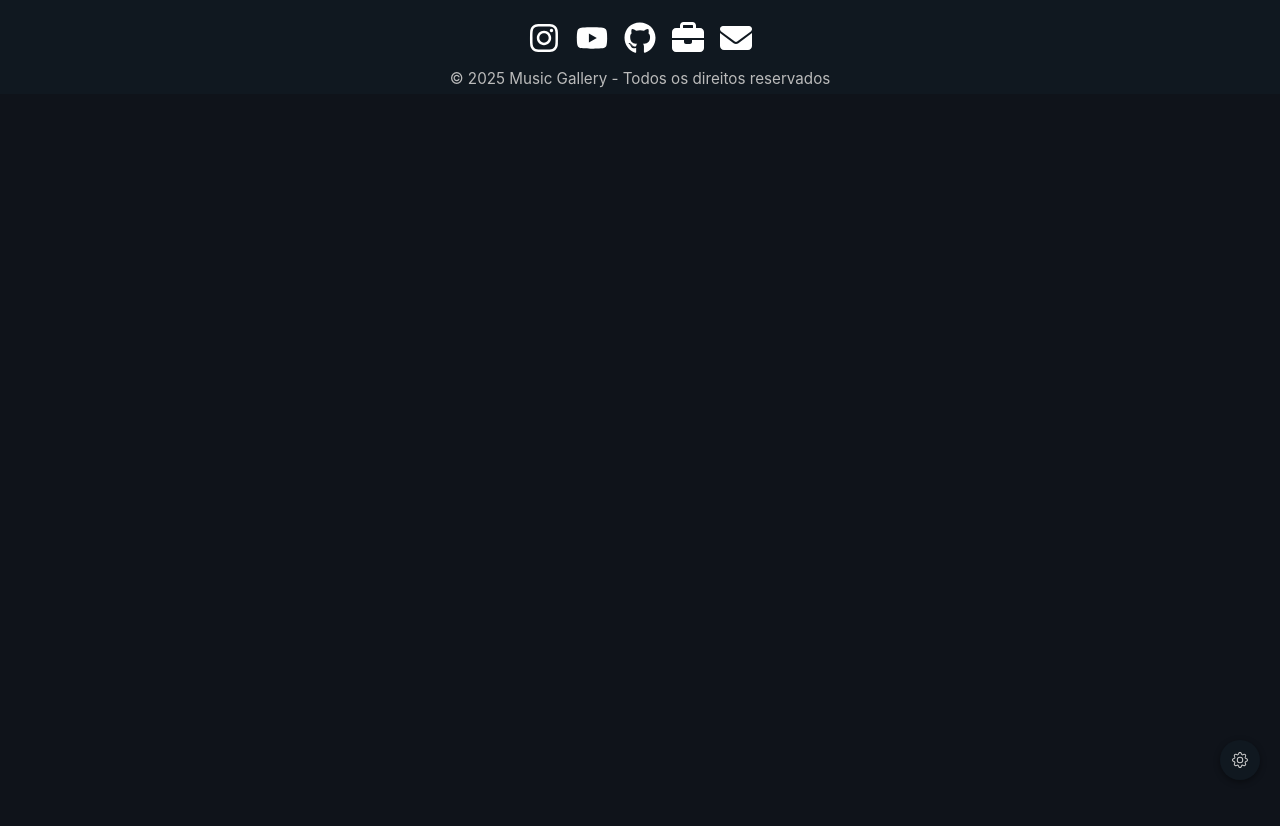
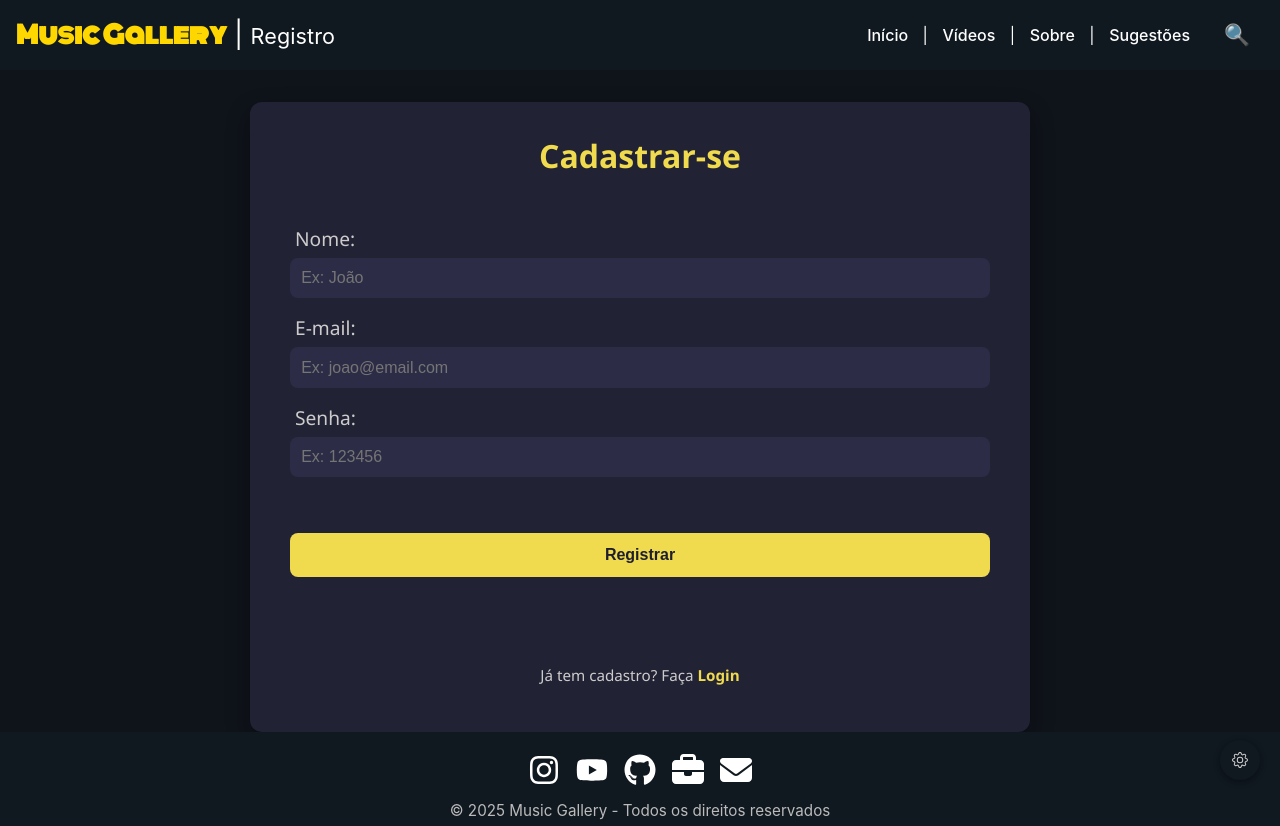
Before and after one commit to MMaffi/musicgallery-fullstack, a React (Create React App) app in the folder frontend/: page /register in a window 1280 px wide. Before the commit the page ends 800 px from the top, so only its background shows below. Built offline with nearby package versions, Linux system fonts and the light colour scheme.

Commit message:
new register page

```diff
--- a/frontend/src/App.js
+++ b/frontend/src/App.js
@@ -8,6 +8,8 @@ import Home from './pages/home';
 import VideosPage from './pages/videospage';
 import AboutPage from './pages/aboutpage';
 import SuggestionsPage from './pages/suggestionspage';
+
+import RegisterPage from './pages/registerpage';
 
 const mockVideos = [
   {
@@ -145,6 +147,7 @@ function App() {
               <Navbar subtitle="Sugestões" />
             }
           />
+          <Route path="/register" element={<RegisterPage />} />
         </Routes>
 
         <Routes>
--- /dev/null
+++ b/frontend/src/pages/registerpage.js
@@ -0,0 +1,109 @@
+import React, { useState } from 'react';
+import Navbar from '../components/navbar';
+import '../styles/register.css';
+import { NavLink } from 'react-router-dom';
+
+function RegisterPage() {
+  const [formData, setFormData] = useState({
+    name: '',
+    email: '',
+    password: ''
+  });
+
+  const [status, setStatus] = useState(null);
+  const [errorMessage, setErrorMessage] = useState('');
+
+  const handleChange = (e) => {
+    const { name, value } = e.target;
+    setFormData(prev => ({ ...prev, [name]: value }));
+  };
+
+  const handleSubmit = async (e) => {
+    e.preventDefault();
+    setStatus('loading');
+    setErrorMessage('');
+
+    try {
+      const res = await fetch('http://localhost:3000/api/auth/register', {
+        method: 'POST',
+        headers: { 'Content-Type': 'application/json' },
+        body: JSON.stringify(formData)
+      });
+
+      if (res.ok) {
+        setStatus('success');
+        setFormData({ name: '', email: '', password: '' });
+      } else {
+        const data = await res.json();
+        setErrorMessage(data.message || 'Erro ao registrar');
+        setStatus('error');
+      }
+    } catch (err) {
+      setErrorMessage('Erro na conexão');
+      setStatus('error');
+    }
+  };
+
+  return (
+    <>
+      <Navbar subtitle="Registro" />
+      <main className='register-container'>
+        <div className="register-page">
+            <h2>Cadastrar-se</h2>
+            <form onSubmit={handleSubmit}>
+                <label htmlFor="name">Nome:</label>
+                <input
+                    id="name"
+                    name="name"
+                    type="text"
+                    placeholder='Ex: João'
+                    value={formData.name}
+                    onChange={handleChange}
+                    autoComplete='off'
+                    required
+                />
+
+                <label htmlFor="email">E-mail:</label>
+                <input
+                    id="email"
+                    name="email"
+                    type="email"
+                    placeholder='Ex: joao@email.com'
+                    value={formData.email}
+                    onChange={handleChange}
+                    autoComplete='off'
+                    required
+                />
+
+                <label htmlFor="password">Senha:</label>
+                <input
+                    id="password"
+                    name="password"
+                    type="password"
+                    placeholder='Ex: 123456'
+                    value={formData.password}
+                    onChange={handleChange}
+                    autoComplete='off'
+                    required
+                />
+
+                <button type="submit" disabled={status === 'loading'}>
+                    {status === 'loading' ? 'Registrando...' : 'Registrar'}
+                </button>
+            </form>
+
+            <div className="status-message">
+            {status === 'success' && <p className="success-msg">Usuário registrado com sucesso!</p>}
+            {status === 'error' && <p className="error-msg">{errorMessage}</p>}
+            </div>
+
+            <p className='linklogin'>
+                Já tem cadastro? Faça <NavLink to="/login">Login</NavLink>
+            </p>
+        </div>
+      </main>
+    </>
+  );
+}
+
+export default RegisterPage;
--- /dev/null
+++ b/frontend/src/styles/register.css
@@ -0,0 +1,125 @@
+.register-container {
+  display: flex;
+  justify-content: center;
+  align-items: center;
+}
+
+.register-page {
+  width: 60%;
+  max-width: 700px;
+  padding: 2rem 2.5rem;
+  margin: 0 auto;
+  background-color: #222235;
+  border-radius: 12px;
+  box-shadow: 0 10px 25px rgba(0, 0, 0, 0.3);
+  color: #fff;
+  font-family: 'Segoe UI', sans-serif;
+}
+
+.register-page h2 {
+  text-align: center;
+  font-size: 2rem;
+  margin-bottom: 3rem;
+  margin-top: 0;
+  color: #f0db4f;
+}
+
+.register-page form {
+  display: flex;
+  flex-direction: column;
+  gap: 1rem;
+  position: relative;
+}
+
+.register-page label {
+  font-size: 1.2rem;
+  font-weight: 500;
+  color: #ccc;
+  margin-bottom: -10px;
+  margin-left: 5px;
+}
+
+.register-page input {
+  padding: 0.7rem;
+  font-size: 1rem;
+  border: none;
+  border-radius: 8px;
+  background-color: #2c2c47;
+  color: #fff;
+  transition: outline 0.2s ease;
+}
+
+.register-page input:focus {
+  outline: 2px solid #f0db4f;
+}
+
+.register-page button {
+  margin-top: 40px;
+  padding: 0.8rem;
+  font-size: 1rem;
+  font-weight: bold;
+  background-color: #f0db4f;
+  color: #1e1e2f;
+  border: none;
+  border-radius: 8px;
+  cursor: pointer;
+  transition: background-color 0.2s ease;
+}
+
+.register-page button:hover {
+  background-color: #e6c843;
+}
+
+.status-message {
+  min-height: 40px;
+  margin-top: 1rem;
+}
+
+.success-msg,
+.error-msg {
+  font-size: 1.5rem;
+  text-align: center;
+  font-weight: 500;
+  margin: 0;
+}
+
+.success-msg {
+  color: #82f382;
+}
+
+.error-msg {
+  color: #ff6464;
+}
+
+.linklogin {
+  margin-top: 2rem;
+  text-align: center;
+  font-size: 0.95rem;
+  color: #ccc;
+}
+
+.linklogin a {
+  color: #f0db4f;
+  font-weight: bold;
+  text-decoration: none;
+}
+
+.linklogin a:hover {
+  text-decoration: underline;
+}
+
+@media (max-width: 480px) {
+  .register-page {
+    margin: auto;
+    margin-bottom: 1rem;
+  }
+
+  .register-page h2 {
+    font-size: 1.3rem;
+  }
+
+  .register-page input,
+  .register-page button {
+    font-size: 0.95rem;
+  }
+}
```
Also changed, not shown: frontend/src/components/videoCard.js (deleted).
